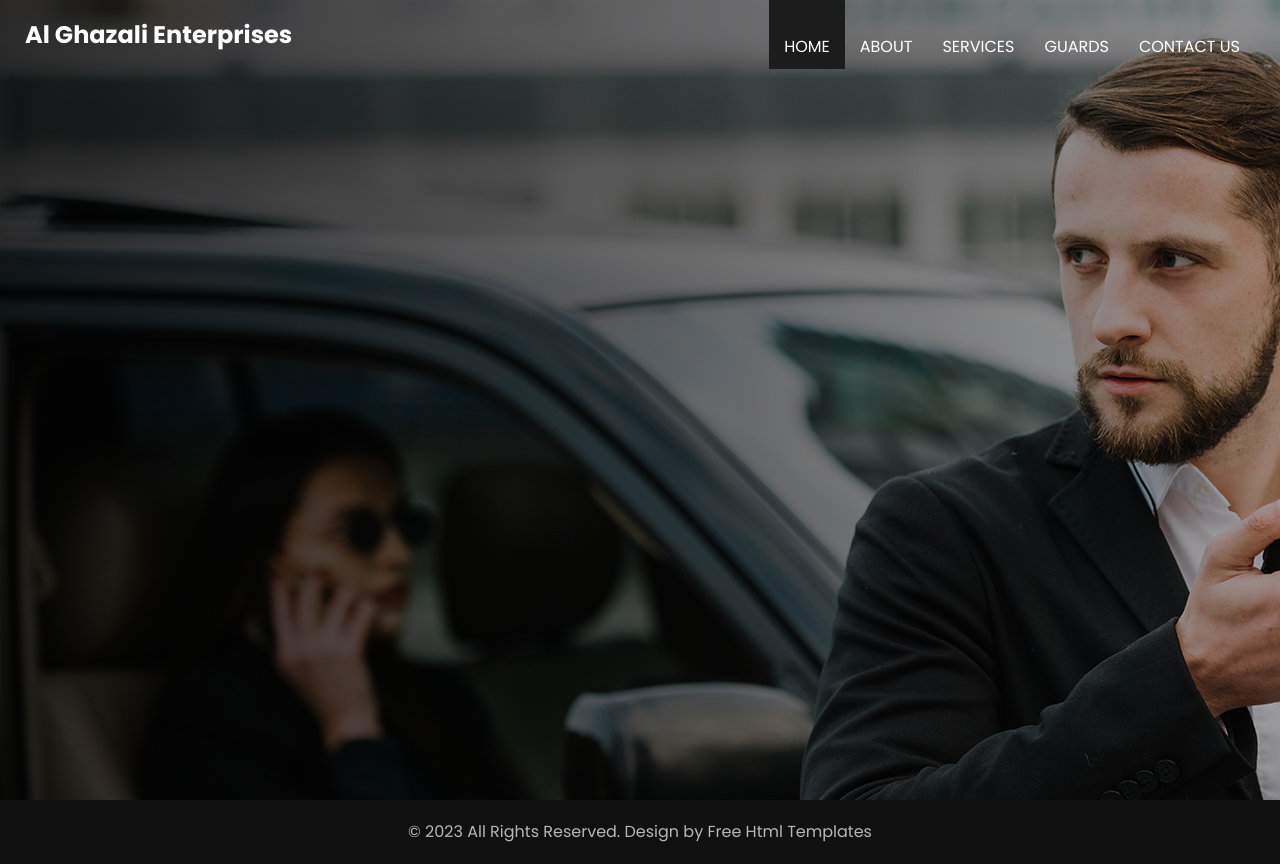
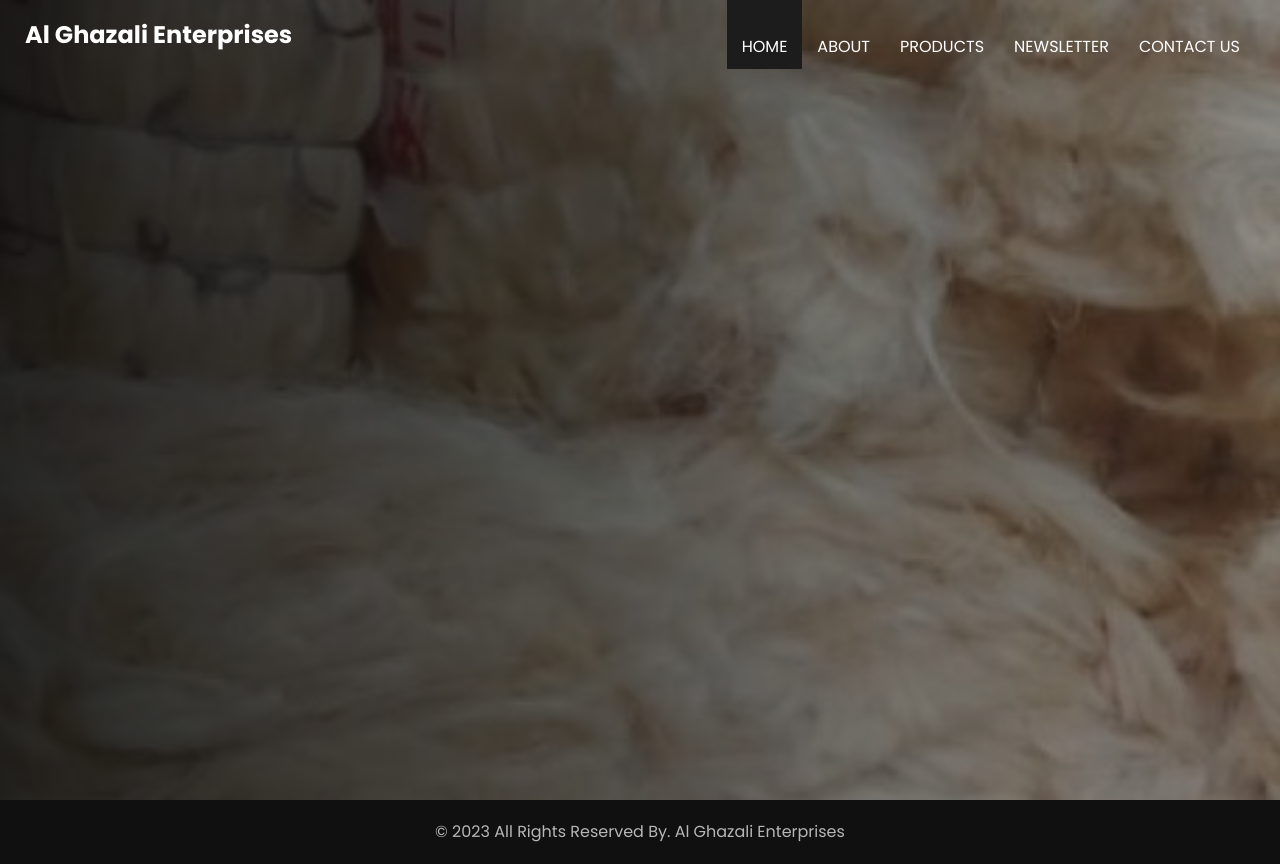
Before and after one commit to TheTahaYaseen/AGEPrototype, a Django app: page /register in a window 1280 px wide. Run offline with Django 4.2, Linux system fonts and the light colour scheme; some libraries are stand-ins or nearby versions.

Commit message:
Branding (A Little)

```diff
--- a/templates/footer.html
+++ b/templates/footer.html
@@ -2,8 +2,7 @@
 
 <footer class="container-fluid footer_section">
     <p>
-      &copy; <span id="currentYear"></span> All Rights Reserved. Design by
-      <a href="https://html.design/">Free Html Templates</a>
+      &copy; <span id="currentYear"></span> All Rights Reserved By. Al Ghazali Enterprises
     </p>
   </footer>
   <!-- footer section -->
--- a/templates/navigation.html
+++ b/templates/navigation.html
@@ -3,7 +3,7 @@
     <!-- header section strats -->
     <div class="hero_bg_box">
       <div class="img-box">
-        <img src="{% static 'images/hero-bg' %}.jpg" alt="">
+        <img src="{% static 'images/hero-bg.jpg' %}" alt="">
       </div>
     </div>
 <header class="header_section">
@@ -28,10 +28,10 @@
                 <a class="nav-link" href="">About</a>
               </li>
               <li class="nav-item">
-                <a class="nav-link" href="">Services </a>
+                <a class="nav-link" href="">Products</a>
               </li>
               <li class="nav-item">
-                <a class="nav-link" href="">Guards </a>
+                <a class="nav-link" href="">Newsletter</a>
               </li>
               <li class="nav-item">
                 <a class="nav-link" href="">Contact us</a>
```
Also changed, not shown: static/images/hero-bg.jpg.
